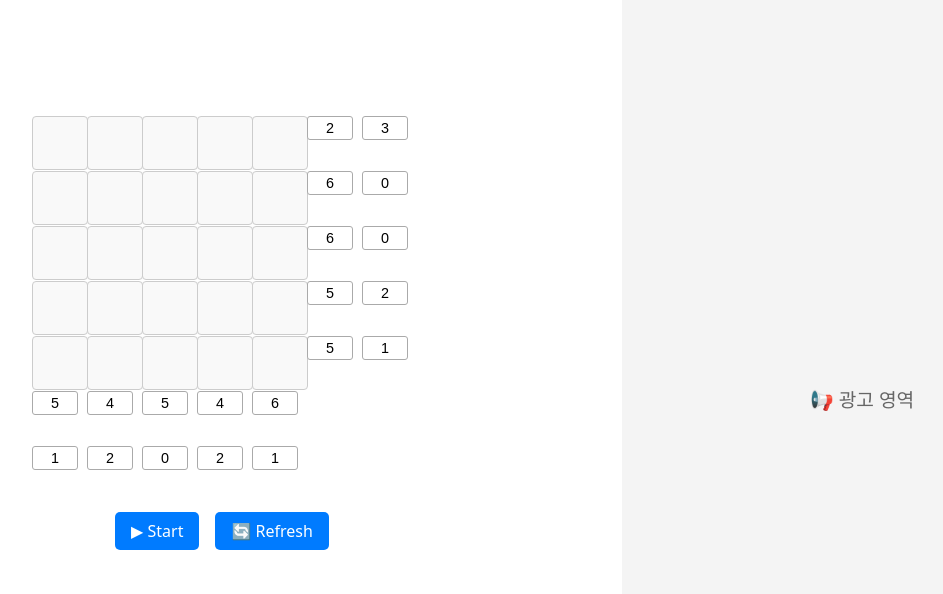
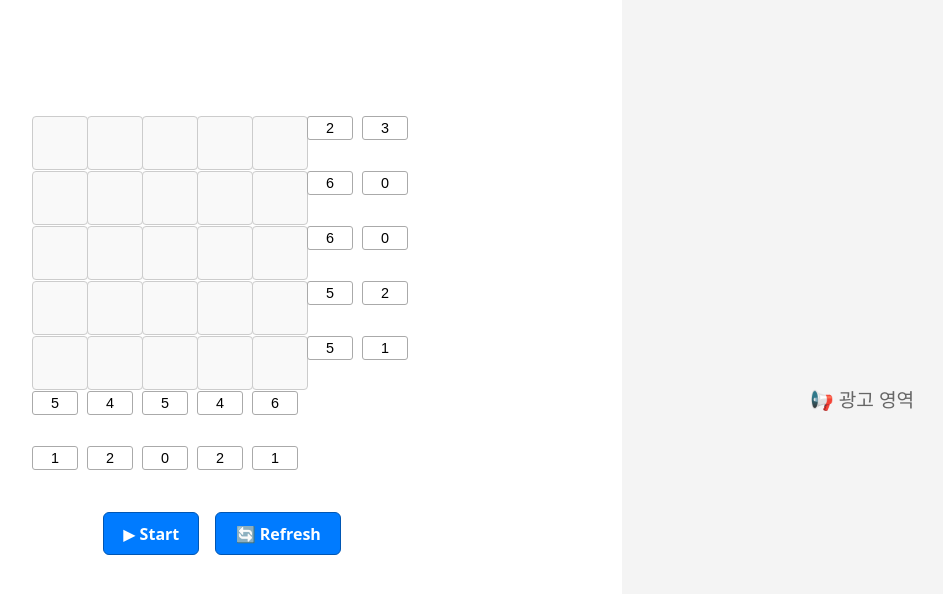
Before and after one commit to kadiace/voltorb-flip, a React (Vite) app: page / in a window 1280 px wide. Shown: the top 594 px of the page, without its empty margins (178-1121 px from the left). Built offline with nearby package versions, Linux system fonts and the light colour scheme.

Commit message:
Modify recommend logic.

```diff
--- a/src/components/Board.css
+++ b/src/components/Board.css
@@ -126,6 +126,33 @@
   }
 }
 
+.control-button {
+  padding: 0.6rem 1.2rem;
+  font-size: 1rem;
+  font-weight: 600;
+  border: 1px solid #0056b3;
+  border-radius: 6px;
+  cursor: pointer;
+  background-color: #007bff;
+  color: white;
+  transition:
+    background-color 0.3s,
+    border-color 0.3s,
+    color 0.3s;
+  display: flex;
+  align-items: center;
+  gap: 0.5rem; /* 아이콘과 텍스트 사이 여백 */
+}
+
+.button-icon {
+  font-size: 1.2rem;
+}
+
+.control-button:hover {
+  background-color: #0056b3;
+  border-color: #004494;
+}
+
 /* 🌓 다크 모드 스타일 */
 @media (prefers-color-scheme: dark) {
   .board-wrapper {
@@ -159,4 +186,15 @@
     color: #ffffff;
     border: 1px solid #666666;
   }
+
+  .control-button {
+    background-color: #2196f3;
+    border: 1px solid #1565c0;
+    color: #ffffff;
+  }
+
+  .control-button:hover {
+    background-color: #1565c0;
+    border-color: #0d47a1;
+  }
 }
--- a/src/logic/calculateCellStatistics.ts
+++ b/src/logic/calculateCellStatistics.ts
@@ -38,10 +38,21 @@ export function calculateCellStatistics(
       c.safeProb !== 0 &&
       c.expectedValue > 0,
   );
-  const maxExpected = Math.max(...unopenedCells.map((c) => c.expectedValue));
+
+  // Step 1: 100% safe 셀 우선 추천
+  const fullSafeCells = unopenedCells.filter(
+    (c) => Math.abs(c.safeProb - 1) < 1e-3,
+  );
+
+  // Step 2: 그 외 최고 safeProb와 최고 expectedValue 계산
+  let maxSafeProb = Math.max(
+    ...unopenedCells.filter((c) => c.expectedValue >= 1).map((c) => c.safeProb),
+  );
+  let maxExpectedValue = Math.max(...unopenedCells.map((c) => c.expectedValue));
 
   for (const cell of stats) {
     if (originalBoard[cell.row][cell.col] !== null) {
+      // 이미 입력된 셀
       if (originalBoard[cell.row][cell.col] === 0) {
         cell.riskLabel = 'voltorb';
       } else {
@@ -49,12 +60,25 @@ export function calculateCellStatistics(
       }
       continue;
     }
+
     if (cell.safeProb === 0 || cell.expectedValue < 1.0) {
       cell.riskLabel = 'voltorb';
-    } else if (cell.safeProb === 1 || cell.expectedValue === maxExpected) {
-      if (cell.safeProb !== 0) {
+    } else if (fullSafeCells.length > 0) {
+      // 100% safe cell이 있으면 그것만 recommend
+      if (
+        fullSafeCells.some(
+          (safeCell) => safeCell.row === cell.row && safeCell.col === cell.col,
+        )
+      ) {
         cell.riskLabel = 'recommend';
+      } else {
+        cell.riskLabel = 'mid';
       }
+    } else if (
+      Math.abs(cell.safeProb - maxSafeProb) < 1e-3 ||
+      Math.abs(cell.expectedValue - maxExpectedValue) < 1e-3
+    ) {
+      cell.riskLabel = 'recommend';
     } else {
       cell.riskLabel = 'mid';
     }
```
